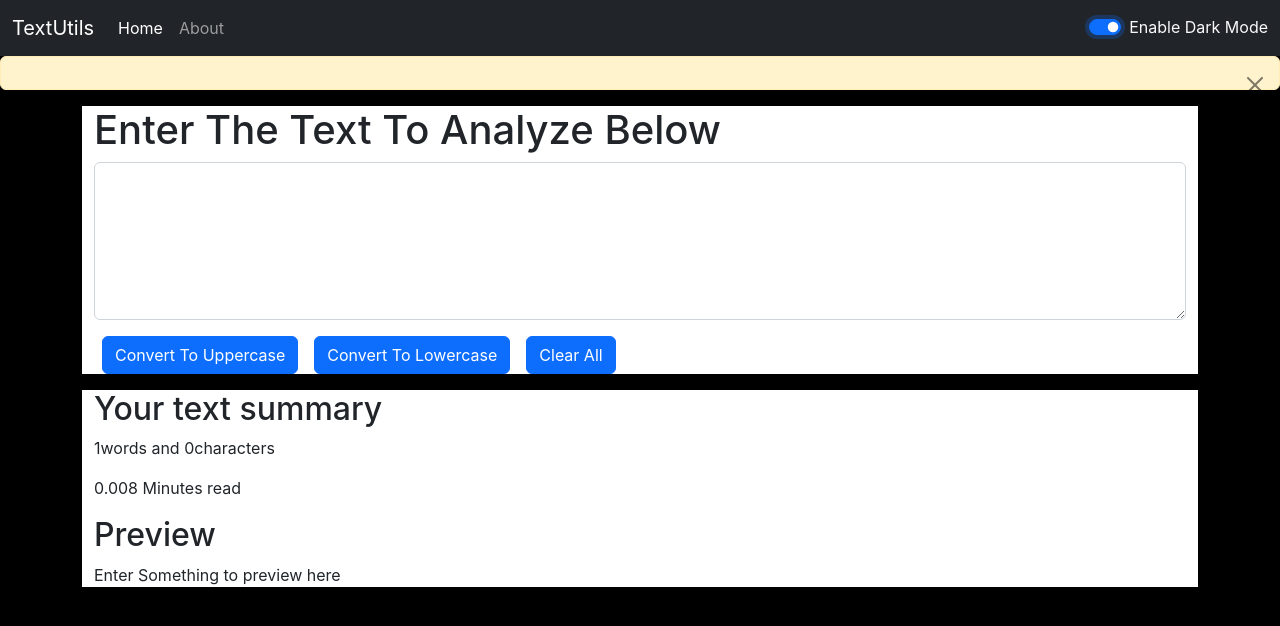
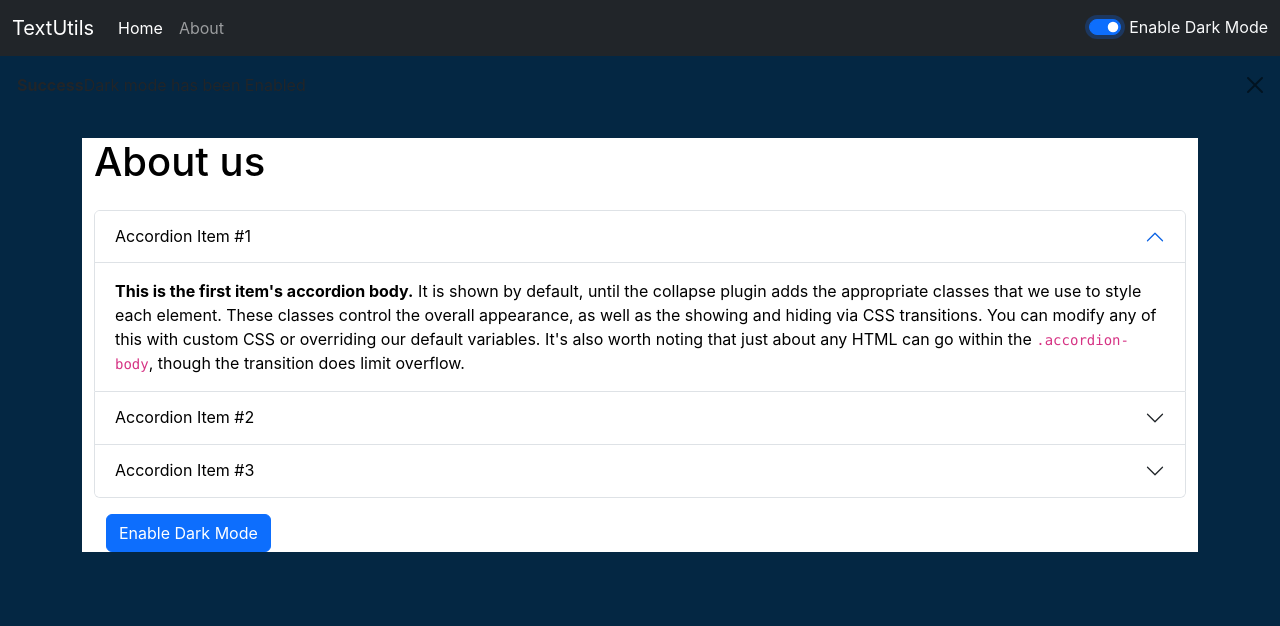
Before and after one commit to panditdhamdhere/React, a React (Create React App) app: page / in a window 1280 px wide. Both pictures are taken after a click on the switch "Enable Dark Mode". Shown: the top 626 px of the page. Built offline with nearby package versions, Linux system fonts and the light colour scheme.

Commit message:
moved to react router

```diff
--- a/package.json
+++ b/package.json
@@ -8,6 +8,7 @@
     "@testing-library/user-event": "^13.5.0",
     "react": "^18.2.0",
     "react-dom": "^18.2.0",
+    "react-router-dom": "^6.4.2",
     "react-scripts": "5.0.1",
     "web-vitals": "^2.1.4"
   },
--- a/public/index.html
+++ b/public/index.html
@@ -9,7 +9,7 @@
   <meta name="description" content="Web site created using create-react-app" />
   <link rel="apple-touch-icon" href="%PUBLIC_URL%/logo192.png" />
   <link rel="manifest" href="%PUBLIC_URL%/manifest.json" />
-  <title>Pandit App</title>
+  <title>TextUtils-Home</title>
   <link href="https://cdn.jsdelivr.net/npm/bootstrap@5.2.2/dist/css/bootstrap.min.css" rel="stylesheet" integrity="sha384-Zenh87qX5JnK2Jl0vWa8Ck2rdkQ2Bzep5IDxbcnCeuOxjzrPF/et3URy9Bv1WTRi" crossorigin="anonymous">
 </head>
 
--- a/src/App.js
+++ b/src/App.js
@@ -1,31 +1,41 @@
 import './App.css';
-// import About from './components/About';
+import About from './components/About';
 import Navbar from './components/Navbar'
 import Textform from './components/Textform'
-import  Alert from './components/Alert'
+import Alert from './components/Alert'
 
 import { useState } from 'react';
 
 function App() {
   const [mode, setMode] = useState('light'); // Whether dark mode is enables or not
+  const [alert, setAlert] = useState(null);
+
+  const showAlert = (message, type) => {
+    setAlert({
+      msg: message,
+      type: type
+    })
+  }
 
   const toggleMode = () => {
-    if(mode === 'light'){
+    if (mode === 'light') {
       setMode('dark')
-      document.body.style.backgroundColor = 'black'
+      document.body.style.backgroundColor = '#042743'
+      showAlert("Dark mode has been Enabled", "Success")
     }
     else {
       setMode('light')
       document.body.style.backgroundColor = 'white'
+      showAlert("Light mode has been Enabled", "Success")
     }
   }
   return (
     <>
       <Navbar title="TextUtils" about="aboutText" mode={mode} toggleMode={toggleMode} />
-      <Alert/>
+      <Alert alert={alert} />
       <div className="container">
-        <Textform heading="Enter The Text To Analyze Below" mode={mode}/>
-       {/* <About /> */}
+       {/* <Textform showAlert={showAlert} heading="Enter The Text To Analyze Below" mode={mode} /> */}
+        <About />
       </div>
     </>
   );
--- a/src/components/Alert.js
+++ b/src/components/Alert.js
@@ -1,12 +1,16 @@
 import React from 'react'
 
 const Alert = (props) => {
-  return (
-    <div className="alert alert-warning alert-dismissible fade show" role="alert">
-  {props.alert}
-    <button type="button" className="btn-close" data-bs-dismiss="alert" aria-label="Close"></button>
-  </div>
-  )
+    const capitalize = (word)=> {
+const lower = word.toLowerCase()
+return lower.charAt(0).toUpperCase() + lower.slice(1)
+    }
+    return (
+       props.alert && <div className={`alert alert-${props.alert.type} alert-dismissible fade show`} role="alert">
+            <strong>{capitalize (props.alert.type)}</strong>{props.alert.msg}
+            <button type="button" className="btn-close" data-bs-dismiss="alert" aria-label="Close"></button>
+        </div>
+    )
 }
 
 export default Alert
--- a/src/components/Textform.js
+++ b/src/components/Textform.js
@@ -6,6 +6,7 @@
         // console.log("Uppercase was clicked" + text);
         let newText = text.toUpperCase();
         setText(newText)
+        props.showAlert("Converted To Uppercase", "success");
     }
     const handleOnChange = (event)=>{
         console.log("On change")
@@ -17,6 +18,7 @@
         // console.log("Uppercase was clicked" + text);
         let newText = text.toLowerCase();
         setText(newText)
+        props.showAlert("Converted To Lowercase", "success");
     }
 
     const handleClearClick = ()=>{
```
Also changed, not shown: 2 other files (tests, documents, lock files or other folders).
